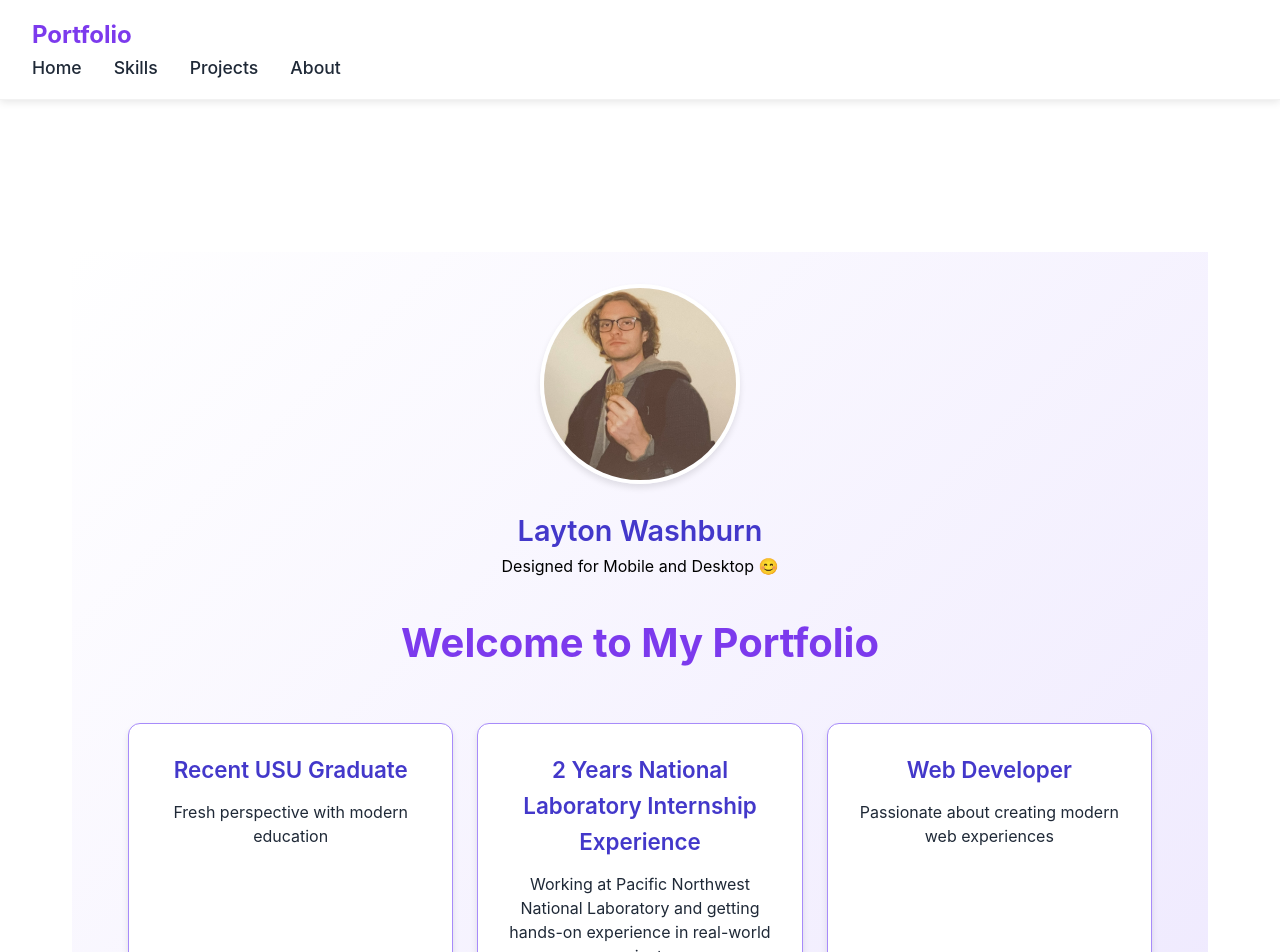
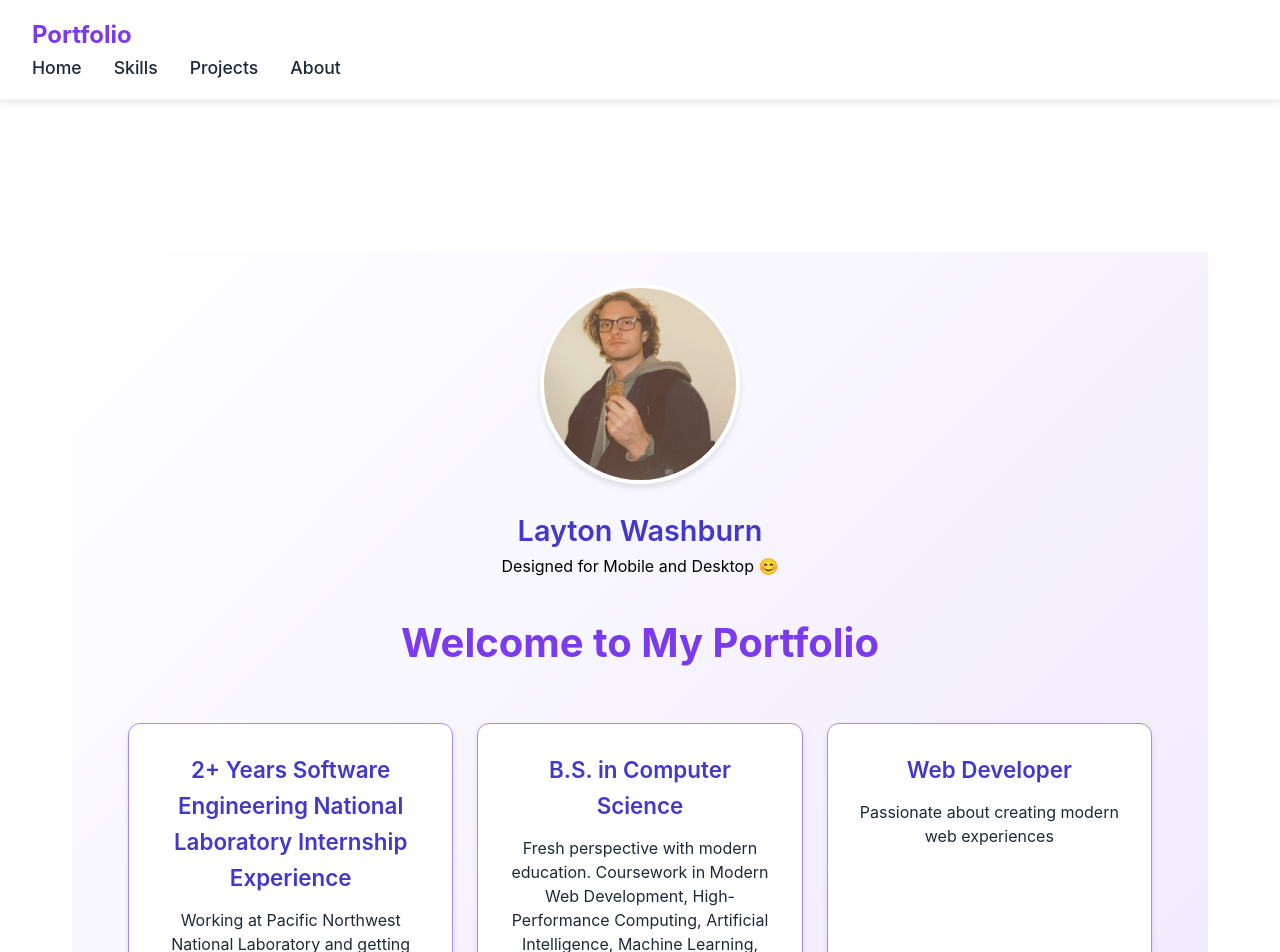
Before and after one commit to LaytonWashburn/Portfolio, a React (Vite) app: page / in a window 1280 px wide. Shown: the top 952 px of the page. Built offline with nearby package versions, Linux system fonts and the light colour scheme.

Commit message:
Upading info

```diff
--- a/src/components/Welcome/Welcome.tsx
+++ b/src/components/Welcome/Welcome.tsx
@@ -13,25 +13,28 @@ interface InfoCard {
 const infoCards: InfoCard[] = [
     {
         id: 1,
-        title: "Recent USU Graduate",
-        description: "Fresh perspective with modern education",
+        title: "2+ Years Software Engineering National Laboratory Internship Experience",
+        description: "Working at Pacific Northwest National Laboratory and getting hands-on experience in real-world projects",
+        additionalInfo: "Gained professional experience in web development, devops, and data cleaning.",
+        achievements: [
+            "Full-stack AI and traditional web development, focusing on scalability and performance",
+            "DevOps practices including CI/CD pipelines and containerization",
+            "Optimized API endpoint to scale to large inputs",
+            "Worked on scientific and AI applications to deliver users with high quality data products",
+            "Worked with cross-functional teams on complex technical challenges",
+            "Developed and maintained critical software systems"
+        ]
+    },
+    {
+        id: 2,
+        title: "B.S. in Computer Science",
+        description: "Fresh perspective with modern education. Coursework in Modern Web Development, High-Performance Computing, Artificial Intelligence, Machine Learning, Data Structures, Algorithms, Web Development, and Compilers.",
         additionalInfo: "Graduated in April 2025 from Utah State University with a Bachelor's in Computer Science, bringing a fresh perspective and modern education to the tech industry.",
         achievements: [
             "3.96 / 4.0 GPA",
             "Completed comprehensive coursework in Data Structures and, Algorithms, Web Development, and Compilers",
             "Participated in various team projects and a hackathon",
             "Maintained a strong academic record while working on personal projects and maintaining a part time internship"
-        ]
-    },
-    {
-        id: 2,
-        title: "2 Years National Laboratory Internship Experience",
-        description: "Working at Pacific Northwest National Laboratory and getting hands-on experience in real-world projects",
-        additionalInfo: "Gained professional experience in web development, devops, and data cleaning.",
-        achievements: [
-            "Worked on scientific and AI applications to deliver users with high quality data products",
-            "Worked with cross-functional teams on complex technical challenges",
-            "Developed and maintained critical software systems"
         ]
     },
     {
--- a/src/pages/About/About.tsx
+++ b/src/pages/About/About.tsx
@@ -265,8 +265,7 @@ export const About = () => {
             )}
 
             <div className="disclaimer">
-                <p>Designed and developed by Layton Washburn</p>
-                <p className="cursor-credit">Crafted with ❤️ using Cursor</p>
+                <p>Designed and developed by Layton Washburn 2025</p>
             </div>
         </div>
     )
--- a/src/pages/Skills/Skills.tsx
+++ b/src/pages/Skills/Skills.tsx
@@ -113,8 +113,7 @@ export const Skills = () => {
             </section>
 
             <div className="disclaimer">
-                <p>Designed and developed by Layton Washburn</p>
-                <p className="cursor-credit">Crafted with ❤️ using Cursor</p>
+                <p>Designed and developed by Layton Washburn 2025</p>
             </div>
         </div>
     );
```
